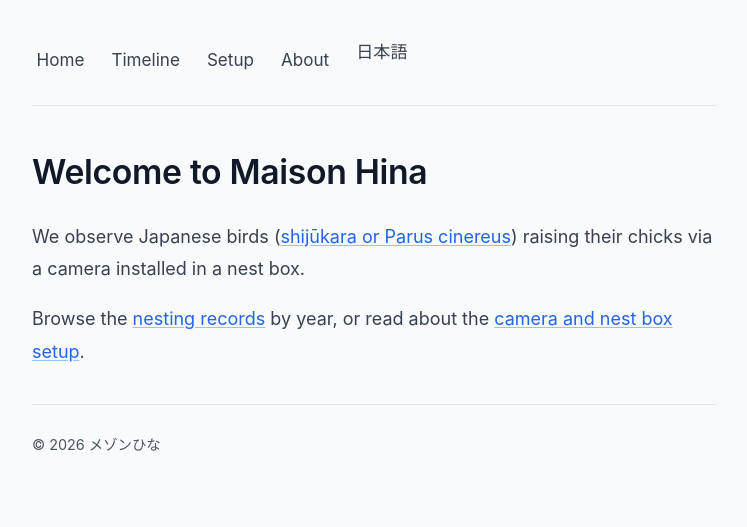
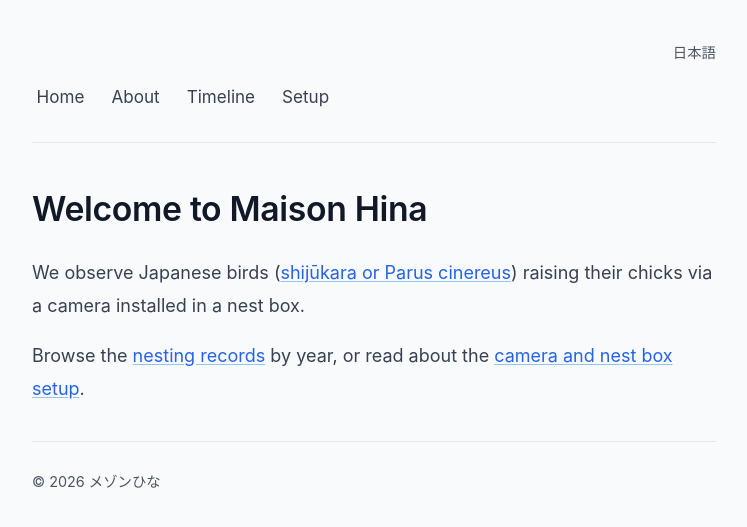
Before and after one commit to tagawa/maison-hina, a Jekyll site: the page built from en/index.md, in a window 1280 px wide. Shown: the top 527 px of the page, without its empty margins (266-1013 px from the left). Built offline with Jekyll 4.4.1, drawn with Linux system fonts in a browser that asks for light colours; comment, search, counter and statistics services are not loaded.

Commit message:
Update nav.html

```diff
--- a/_includes/nav.html
+++ b/_includes/nav.html
@@ -1,17 +1,22 @@
+<div class="lang-bar">
+  {% if page.lang == "ja" %}
+    <a href="{{ page.url | replace:'ja','en' | relative_url }}">English</a>
+  {% else %}
+    <a href="{{ page.url | replace:'en','ja' | relative_url }}">日本語</a>
+  {% endif %}
+</div>
 <nav>
   {% if page.lang == "ja" %}
     <a href="{{ '/ja/' | relative_url }}">ホーム</a>
+    <a href="{{ '/ja/about/' | relative_url }}">概要</a>
     <!--<a href="{{ '/ja/birds/' | relative_url }}">シジュウカラ</a>-->
     <a href="{{ '/ja/timeline/' | relative_url }}">記録</a>
     <a href="{{ '/ja/setup/' | relative_url }}">設備</a>
-    <a href="{{ '/ja/about/' | relative_url }}">概要</a>
-    <span class="lang-switch"><a href="{{ page.url | replace:'ja','en' | relative_url }}">English</a></span>
   {% else %}
     <a href="{{ '/en/' | relative_url }}">Home</a>
+    <a href="{{ '/en/about/' | relative_url }}">About</a>
     <!--<a href="{{ '/en/birds/' | relative_url }}">Birds</a>-->
     <a href="{{ '/en/timeline/' | relative_url }}">Timeline</a>
     <a href="{{ '/en/setup/' | relative_url }}">Setup</a>
-    <a href="{{ '/en/about/' | relative_url }}">About</a>
-    <span class="lang-switch"><a href="{{ page.url | replace:'en','ja' | relative_url }}">日本語</a></span>
   {% endif %}
 </nav>
```
